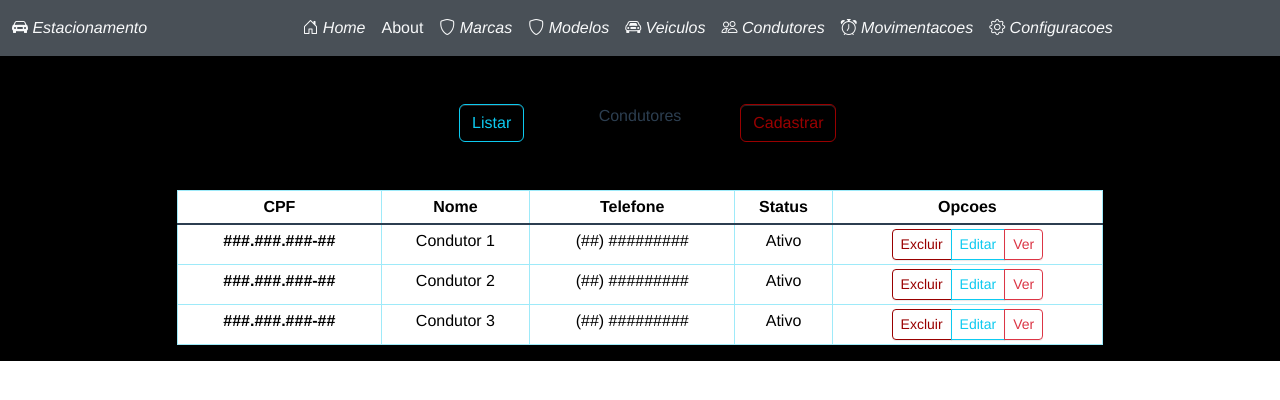
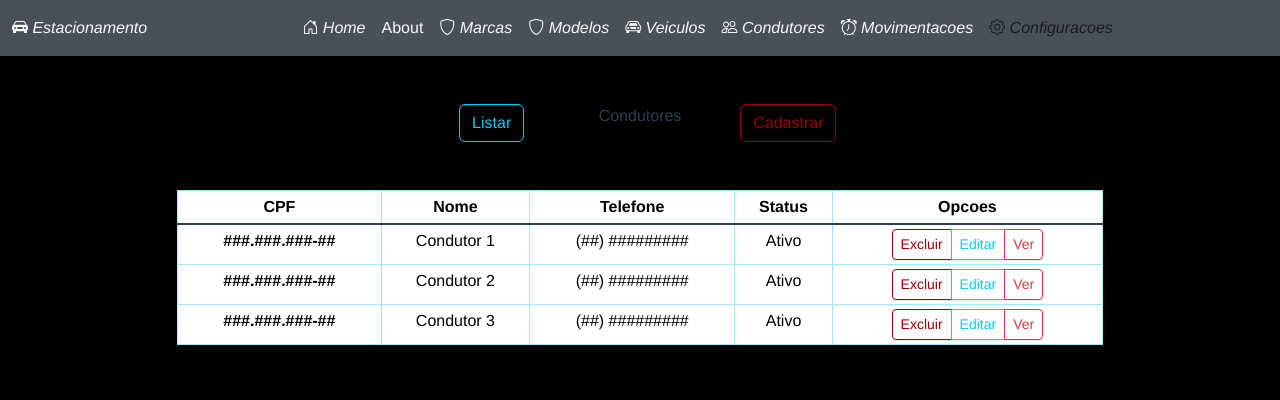
Before and after one commit to LuisEduardoRodriguezRomero/EstacionamentoFront, a Vue app: page /listar-condutores in a window 1280 px wide. Shown: the top 400 px of the page. Built offline with nearby package versions, Linux system fonts and the light colour scheme.

Commit message:
melhoras em movimentacoes

```diff
--- a/src/App.vue
+++ b/src/App.vue
@@ -1,5 +1,5 @@
 <template>
-<nav class="navbar navbar-expand-lg bg-gray-700 text-light">
+<nav class="navbar navbar-expand-lg bg-gray-700 text-light ">
   <div class="container-fluid mb-0">
       <i class="bi bi-car-front-fill"> Estacionamento</i>
     <button class="navbar-toggler" type="button" data-bs-toggle="collapse" data-bs-target="#navbarNavDropdown" aria-controls="navbarNavDropdown" aria-expanded="false" aria-label="Toggle navigation">
@@ -34,7 +34,7 @@
         </li>
 
         <li class="nav-item">
-          <router-link class="nav-link" to="/listar-configuracoes"> <i class="bi bi-gear text-light"> Configuracoes</i></router-link>
+          <router-link class="nav-link" to="/listar-configuracoes"> <i class="bi bi-gear text-light:hover"> Configuracoes</i></router-link>
         </li>
 
 
@@ -54,6 +54,7 @@ $prefix: "mo-";
 @import "../node_modules/bootstrap/scss/bootstrap";
 @import "../node_modules/bootstrap-icons/font/bootstrap-icons.css";
 @import "../node_modules/bootstrap/scss/_variables.scss";
+@import "../node_modules/bootstrap/scss/_navbar.scss";
 
 
 #app {
@@ -63,10 +64,16 @@ $prefix: "mo-";
   text-align: center;
   color: #2c3e50;
   background-color: #000000;
+  height:100vh;
 }
 
  .bg-gray-700 {
       background-color: $gray-700;
     }
 
+    .navbar-nav .nav-link:hover {
+    background-color: $gray-400;
+  }
+
+
 </style>
```
